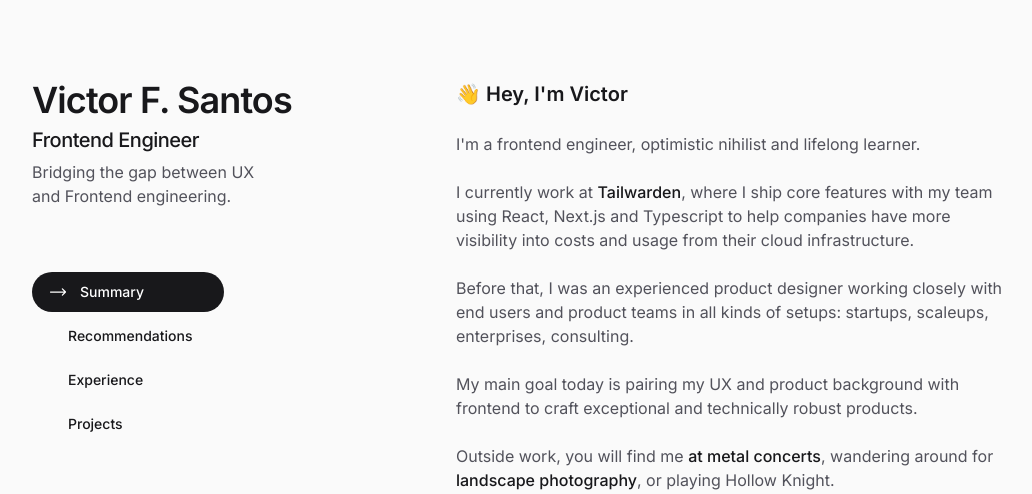
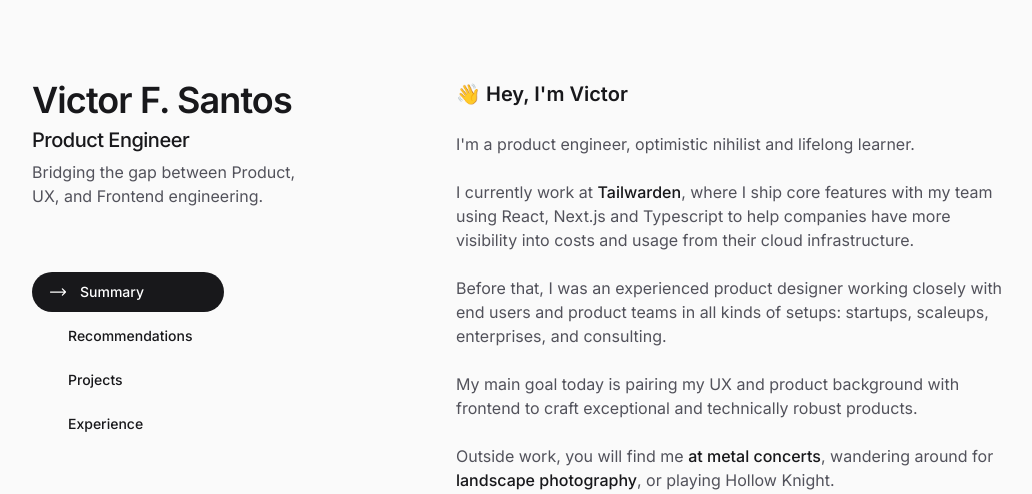
Before and after one commit to victorgaard/portfolio-v2, a Next.js app: page / in a window 1280 px wide. Shown: the top 494 px of the page, without its empty margins (96-1128 px from the left). Built offline with nearby package versions, Linux system fonts and the light colour scheme; no server answers.

Commit message:
chore: product engineer emphasis

```diff
--- a/app/layout.tsx
+++ b/app/layout.tsx
@@ -9,14 +9,18 @@ const inter = Inter({ subsets: ["latin"] });
 export const metadata: Metadata = {
   metadataBase: new URL("https://victorsantos.work"),
   title: "Victor F. Santos",
-  applicationName: "Victor F. Santos - Frontend Engineer",
-  description: "Bridging the gap between UX and Frontend engineering.",
+  applicationName: "Victor F. Santos - Product Engineer",
+  description:
+    "Bridging the gap between Product, UX, and Frontend engineering.",
   referrer: "origin-when-cross-origin",
   keywords: [
     "Victor F. Santos",
     "Victor Frontend",
+    "Victor Product",
     "Victor React",
     "Victor Next.js",
+    "product engineer",
+    "design engineer",
     "frontend engineer",
     "frontend developer",
     "frontend",
--- a/app/page.tsx
+++ b/app/page.tsx
@@ -21,8 +21,8 @@ export default function Home() {
         <div className="pb-12 lg:col-span-5 lg:px-10 lg:pb-24">
           <SectionSummary />
           <SectionRecommendations />
+          <SectionProjects />
           <SectionExperience />
-          <SectionProjects />
           <Footer />
         </div>
       </div>
--- a/components/SectionAbout.tsx
+++ b/components/SectionAbout.tsx
@@ -6,7 +6,7 @@ function SectionSummary() {
   return (
     <Section id="summary" title="👋 Hey, I'm Victor">
       <Typography.Paragraph>
-        I&apos;m a frontend engineer, optimistic nihilist and lifelong learner.
+        I&apos;m a product engineer, optimistic nihilist and lifelong learner.
       </Typography.Paragraph>
       <Typography.Paragraph>
         I currently work at{" "}
@@ -18,7 +18,7 @@ function SectionSummary() {
       <Typography.Paragraph>
         Before that, I was an experienced product designer working closely with
         end users and product teams in all kinds of setups: startups, scaleups,
-        enterprises, consulting.
+        enterprises, and consulting.
       </Typography.Paragraph>
       <Typography.Paragraph>
         My main goal today is pairing my UX and product background with frontend
--- a/components/Summary.tsx
+++ b/components/Summary.tsx
@@ -4,13 +4,13 @@ function Summary() {
   return (
     <div className="flex flex-col gap-1.5">
       <Typography.H2 className="font-semibold tracking-tight">
-       Victor F. Santos
+        Victor F. Santos
       </Typography.H2>
       <Typography.H5 className="font-medium tracking-tight">
-        Frontend Engineer
+        Product Engineer
       </Typography.H5>
       <Typography.Paragraph className="max-w-xs [text-wrap:balance]">
-        Bridging the gap between UX and Frontend engineering.
+        Bridging the gap between Product, UX, and Frontend engineering.
       </Typography.Paragraph>
     </div>
   );
--- a/static/global.ts
+++ b/static/global.ts
@@ -3,8 +3,8 @@ import { Experience, Project, Recommendation } from "./types";
 export const sections = [
   "summary",
   "recommendations",
+  "projects",
   "experience",
-  "projects",
 ] as const;
 
 export const recommendations: Recommendation[] = [
```
